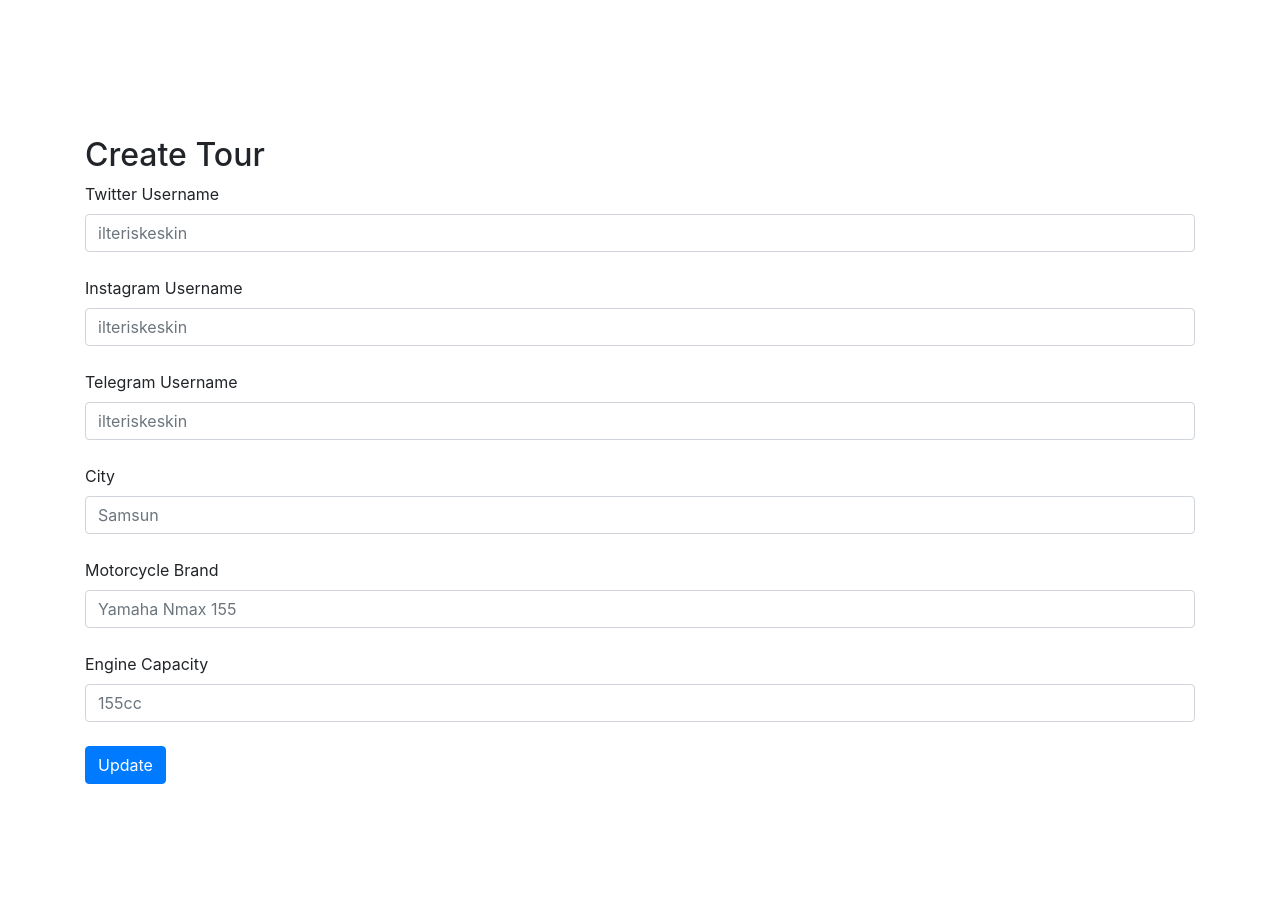
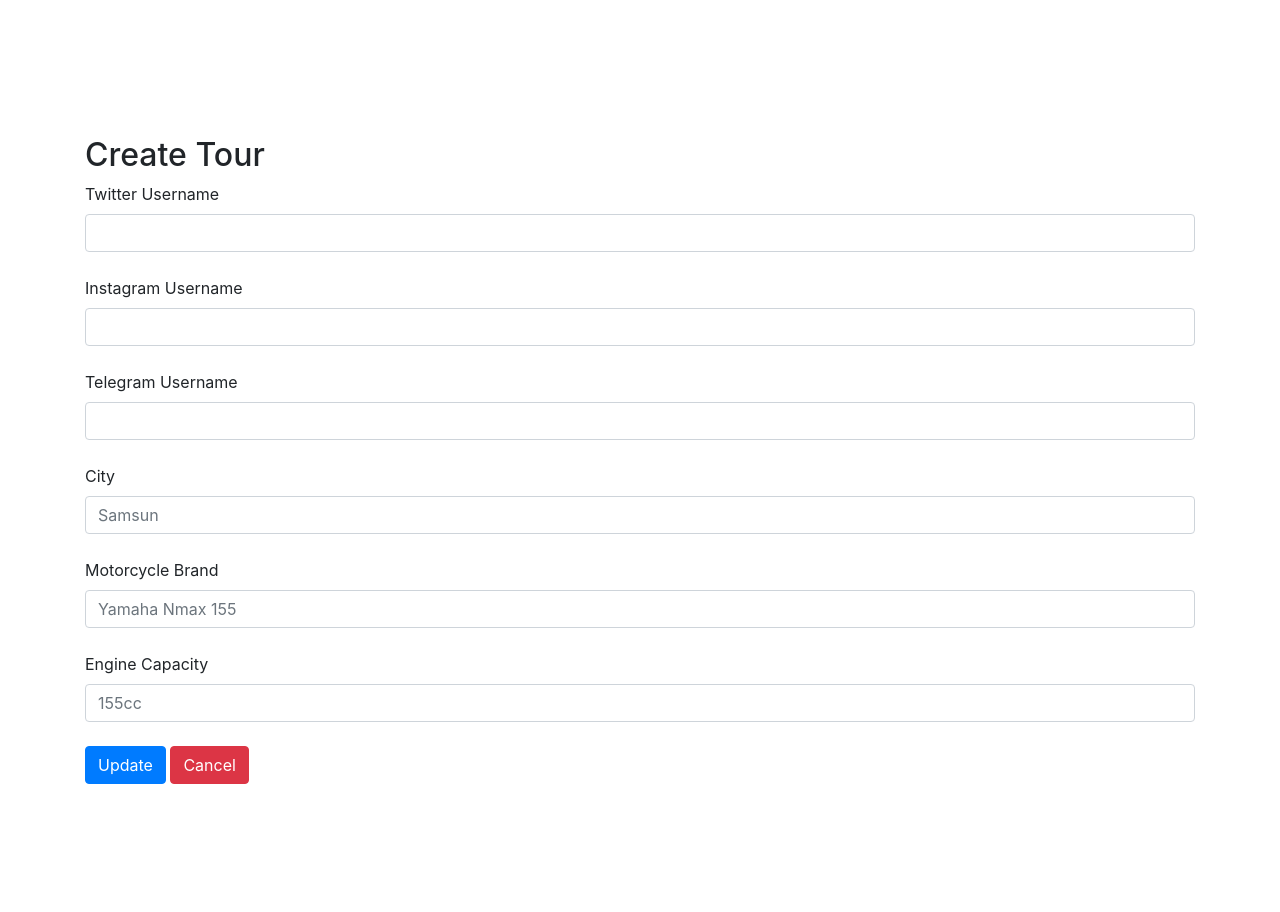
Before and after one commit to ilteriskeskin/motomate, a Flask app: template templates/edit-profile.html in a window 1280 px wide. Shown: the part 56-968 px from the top of the page. Run offline with Flask 2, Linux system fonts and the light colour scheme; the template is opened without the code that fills it: values that come from a table or form of the project are taken from there, others are empty; some libraries are stand-ins or nearby versions.

Commit message:
Edited code

```diff
--- a/main.py
+++ b/main.py
@@ -72,14 +72,15 @@ def profile():
 def edit_profile():
     user = db.find_one('users', {"email": session['email']})
     form = ProfileForm(request.form)
-    form['twitter_username'].data = user.get('twitter_username')
-    form['instagram_username'].data = user.get('instagram_username')
-    form['telegram_username'].data = user.get('telegram_username')
-    form['city'].data = user.get('city')
-    form['motorcycle_brand'].data = user.get('motorcycle_brand')
-    form['engine_capacity'].data = user.get('engine_capacity')
+    if request.method == 'GET':
+        form['twitter_username'].data = user.get('twitter_username')
+        form['instagram_username'].data = user.get('instagram_username')
+        form['telegram_username'].data = user.get('telegram_username')
+        form['city'].data = user.get('city')
+        form['motorcycle_brand'].data = user.get('motorcycle_brand')
+        form['engine_capacity'].data = user.get('engine_capacity')
 
-    if request.method == 'POST' and form.validate:
+    elif request.method == 'POST' and form.validate:
         db.find_and_modify('users', query={'email': session['email']},
                            twitter_username=form.twitter_username.data,
                            instagram_username=form.instagram_username.data,
@@ -141,10 +142,13 @@ def join_tour(id):
     tour = db.find_one("tours", {'_id': ObjectId(id)})
     tour['subscriber'].append(session['email'])
     user = db.find_one("users", {'email': session['email']})
-    user['joined_tours'].append({"id": ObjectId(id), "tour_name": tour['tour_name']})
+    user['joined_tours'].append(
+        {"id": ObjectId(id), "tour_name": tour['tour_name']})
 
-    db.find_and_modify("tours", query={"_id": ObjectId(id)}, subscriber=tour['subscriber'])
-    db.find_and_modify('users', query={'email': session['email']}, joined_tours=user['joined_tours'])
+    db.find_and_modify("tours", query={"_id": ObjectId(
+        id)}, subscriber=tour['subscriber'])
+    db.find_and_modify(
+        'users', query={'email': session['email']}, joined_tours=user['joined_tours'])
 
     flash('Joined Tour!', 'success')
     return redirect(url_for('home'))
--- a/templates/edit-profile.html
+++ b/templates/edit-profile.html
@@ -8,13 +8,13 @@ Create Tour
 <h2>Create Tour</h2>
 <form action="/edit-profile" method="POST">
     <label for="twitter_username">Twitter Username</label>
-    {{ form.twitter_username(class="form-control", placeholder="ilteriskeskin") }}
+    {{ form.twitter_username(class="form-control") }}
     <br>
     <label for="instagram_username">Instagram Username</label>
-    {{ form.instagram_username(class="form-control", placeholder="ilteriskeskin") }}
+    {{ form.instagram_username(class="form-control") }}
     <br>
     <label for="telegram_username">Telegram Username</label>
-    {{ form.telegram_username(class="form-control", placeholder="ilteriskeskin") }}
+    {{ form.telegram_username(class="form-control") }}
     <br>
     <label for="city">City</label>
     {{ form.city(class="form-control", placeholder="Samsun") }}
@@ -27,5 +27,6 @@ Create Tour
     <br>
 
     <input class="btn btn-primary" type="submit" value="Update">
+    <a class="btn btn-danger" href="/profile">Cancel</a>
 </form>
 {% endblock body %}
```
